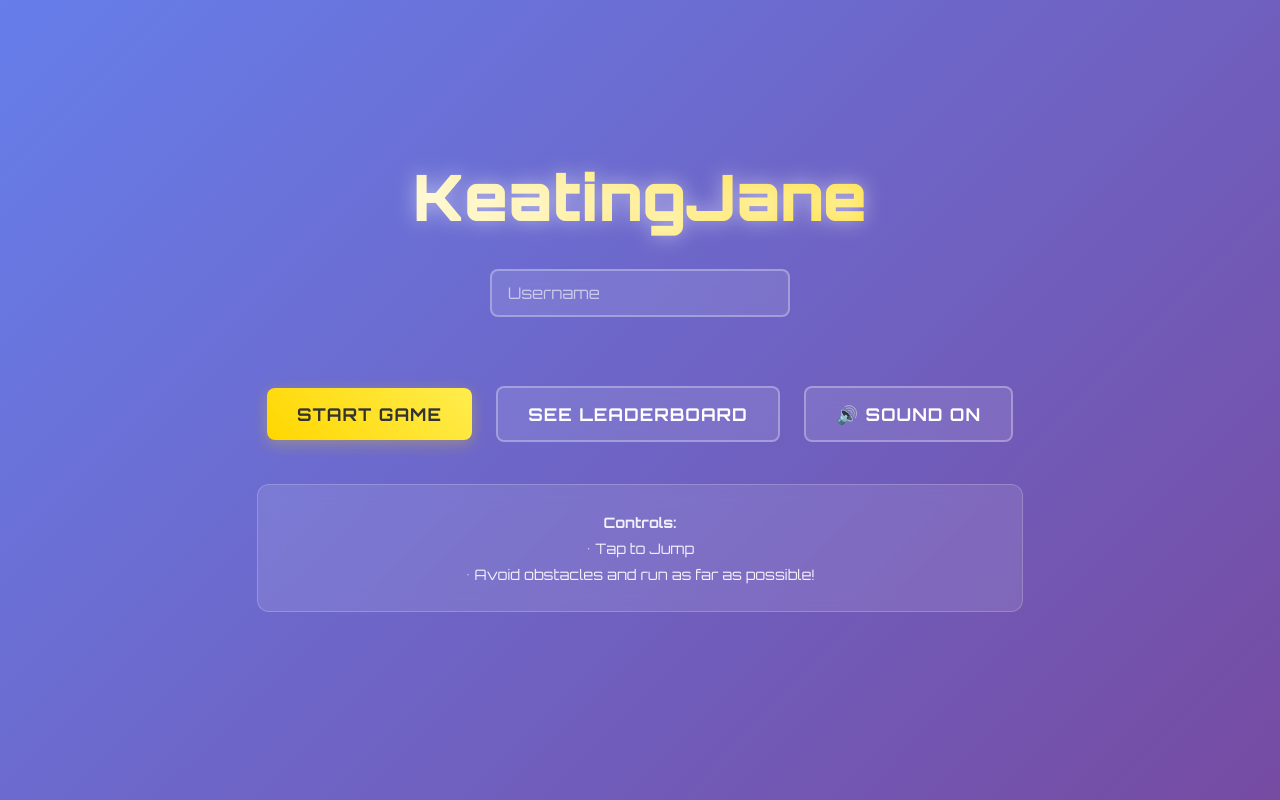
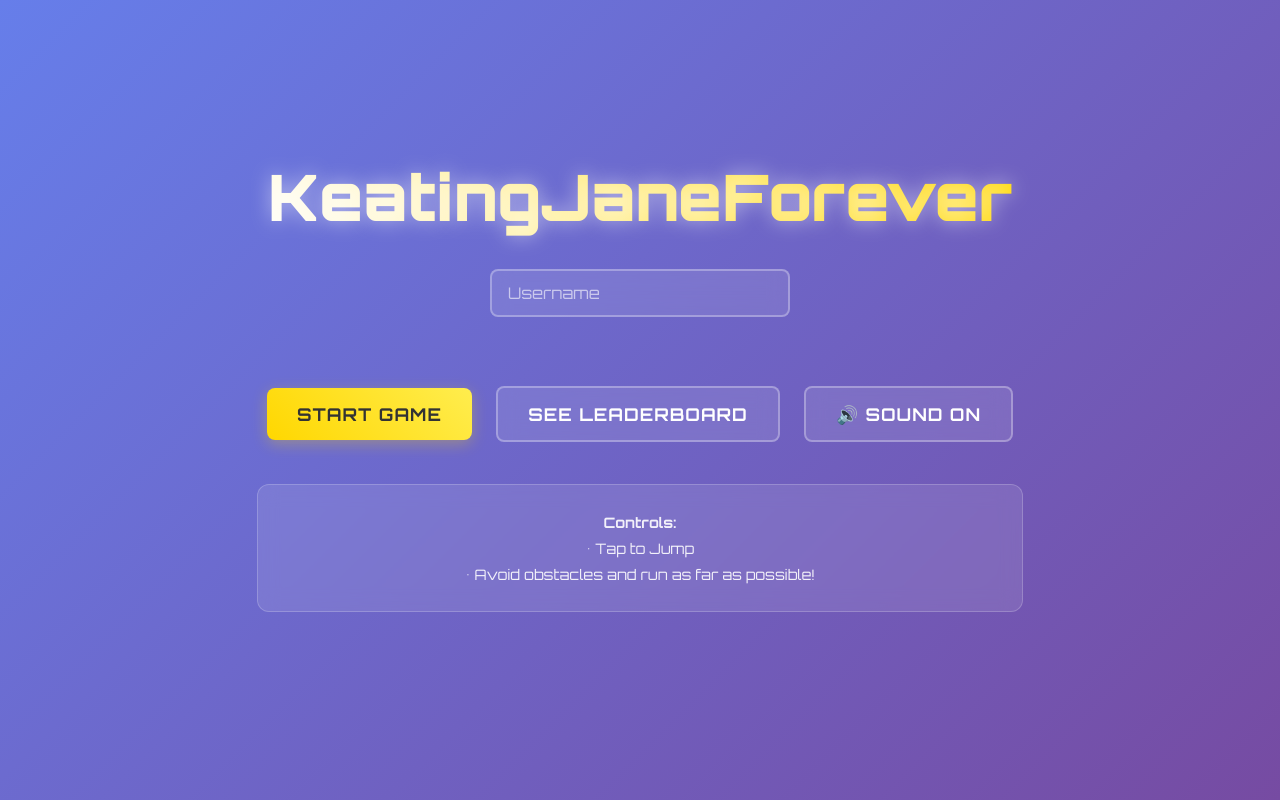
Before and after one commit to HanZheTing7/endless-runner-game, a plain HTML site: page index.html in a window 1280 px wide. Drawn offline with Linux system fonts and the light colour scheme.

Commit message:
new commit

```diff
--- a/game.js
+++ b/game.js
@@ -1,4 +1,4 @@
-// Simple Endless Runner Game
+// KeatingJaneForever - Endless Runner Game
 class SimpleGame {
     constructor() {
         this.canvas = document.getElementById('gameCanvas');
--- a/index.html
+++ b/index.html
@@ -3,7 +3,7 @@
 <head>
     <meta charset="UTF-8">
     <meta name="viewport" content="width=device-width, initial-scale=1.0, user-scalable=no">
-    <title>Endless Runner</title>
+    <title>KeatingJaneForever</title>
     <link rel="stylesheet" href="style.css">
     <link href="https://fonts.googleapis.com/css2?family=Orbitron:wght@400;700;900&display=swap" rel="stylesheet">
 </head>
@@ -11,7 +11,7 @@
     <!-- Start Screen -->
     <div id="startScreen" class="screen active">
         <div class="container">
-            <h1 class="title">KeatingJane</h1>
+            <h1 class="title">KeatingJaneForever</h1>
             <div class="username-section">
                 <input type="text" id="username" placeholder="Username" maxlength="20">
                 <div id="usernameError" class="error-message"></div>
```
